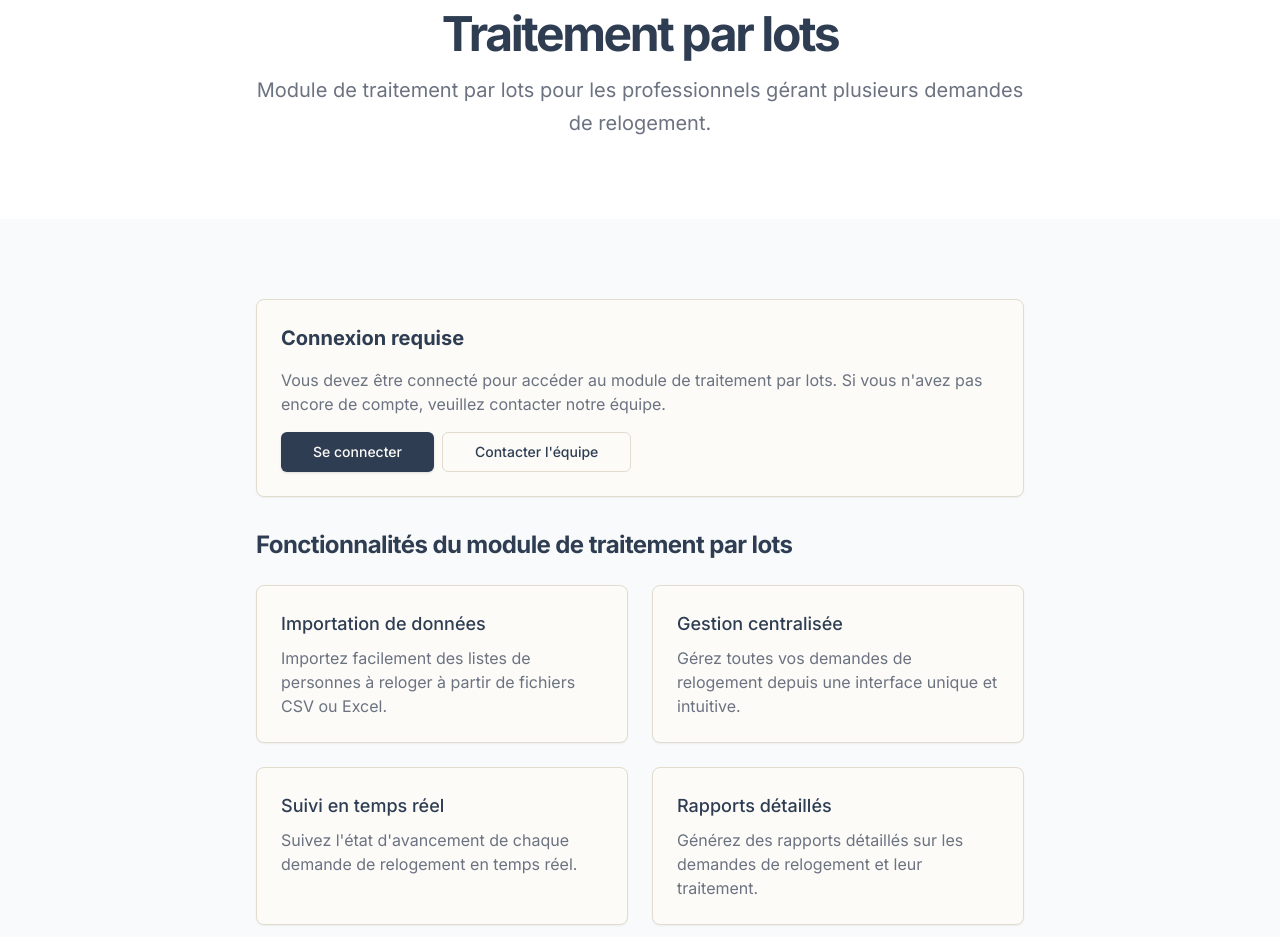
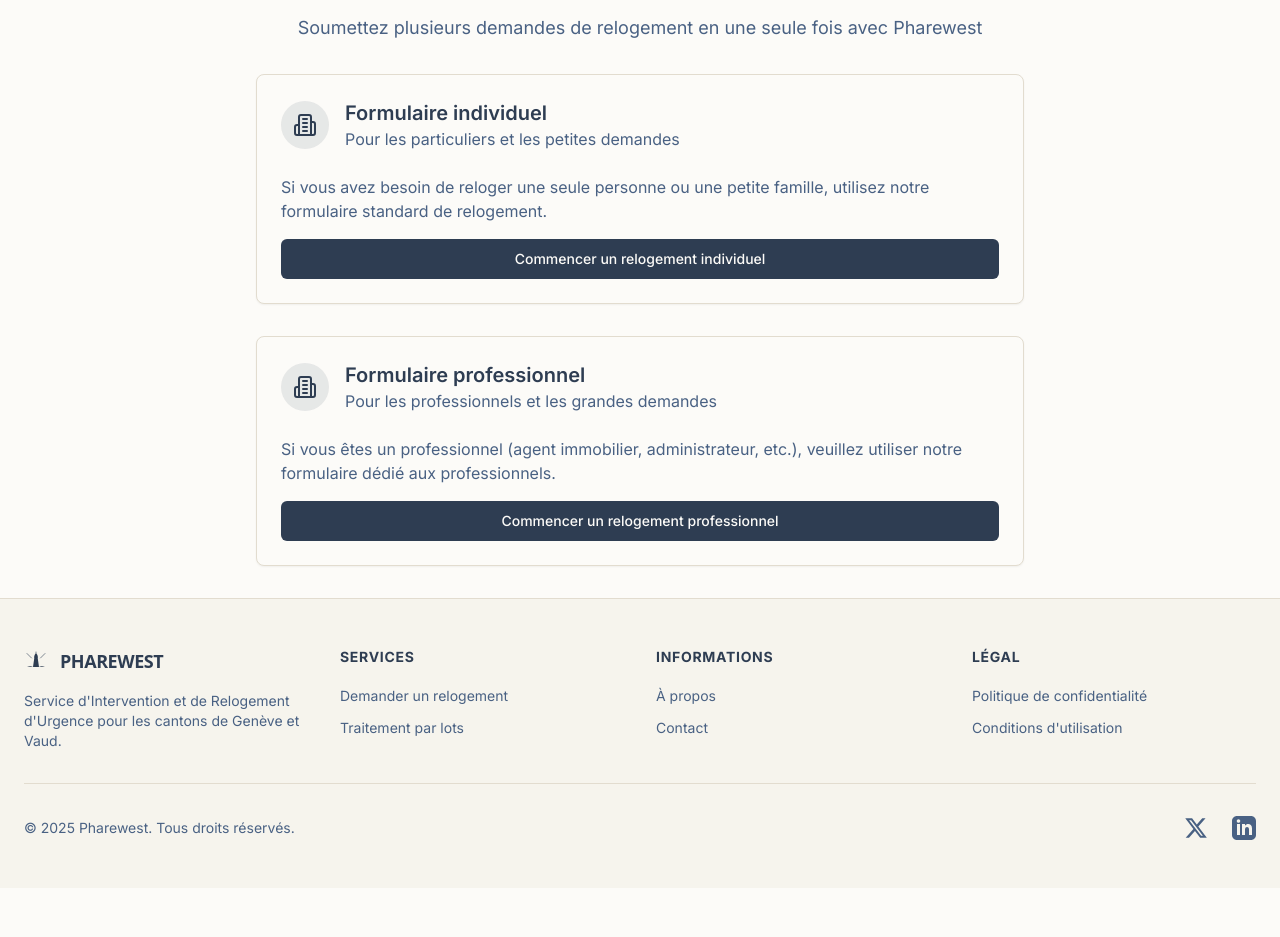
Before and after one commit to valcourgeau/sini, a Next.js app: page /relocation/batch in a window 1280 px wide. Shown: the part 135-1072 px from the top of the page. After the commit the page ends 1023 px from the top, so only its background shows below. Built offline with nearby package versions, Linux system fonts and the light colour scheme.

Commit message:
feat: some form mvoed from server to client side

```diff
--- a/src/app/relocation/batch/page.tsx
+++ b/src/app/relocation/batch/page.tsx
@@ -1,124 +1,90 @@
+"use client";
+
 import { Metadata } from "next";
 import Link from "next/link";
 import { Building2 } from "lucide-react";
 import { Button } from "@/components/ui/button";
+import { useRouter } from "next/navigation";
 
 export const metadata = {
-  title: "Traitement par lots | Pharewest",
-  description: "Module de traitement par lots pour les professionnels gérant plusieurs demandes de relogement.",
+  title: "Relocation Batch | Pharewest",
+  description: "Submit multiple relocation requests at once",
 };
 
 /**
  * Batch processing page for multiple relocation requests
  */
 export default function BatchRelocationPage() {
+  const router = useRouter();
+
   return (
-    <main className="flex-1">
-      <section className="bg-white py-12 md:py-16 lg:py-20">
-        <div className="container mx-auto px-4 md:px-6">
-          <div className="mx-auto max-w-3xl space-y-4 text-center">
-            <h1 className="text-3xl font-bold tracking-tighter sm:text-4xl md:text-5xl">
-              Traitement par lots
-            </h1>
-            <p className="text-gray-500 md:text-xl/relaxed">
-              Module de traitement par lots pour les professionnels gérant plusieurs demandes de relogement.
+    <div className="container py-8">
+      <div className="max-w-3xl mx-auto">
+        <div className="text-center mb-8">
+          <h1 className="text-3xl font-bold mb-4">Relogement par lots</h1>
+          <p className="text-lg text-muted-foreground">
+            Soumettez plusieurs demandes de relogement en une seule fois avec Pharewest
+          </p>
+        </div>
+
+        <div className="grid gap-8">
+          {/* Individual Relocation Form */}
+          <div className="bg-card rounded-lg shadow-sm border p-6">
+            <div className="flex items-center gap-4 mb-6">
+              <div className="w-12 h-12 rounded-full bg-primary/10 flex items-center justify-center">
+                <Building2 className="h-6 w-6 text-primary" />
+              </div>
+              <div>
+                <h2 className="text-xl font-semibold">Formulaire individuel</h2>
+                <p className="text-muted-foreground">
+                  Pour les particuliers et les petites demandes
                 </p>
               </div>
             </div>
-      </section>
-
-      <section className="bg-gray-50 py-12 md:py-16 lg:py-20">
-        <div className="container mx-auto px-4 md:px-6">
-          <div className="mx-auto max-w-3xl space-y-8">
-            <div className="rounded-lg border bg-card p-6 shadow-sm">
             <div className="space-y-4">
-                <h2 className="text-xl font-bold">Connexion requise</h2>
-                <p className="text-gray-500">
-                  Vous devez être connecté pour accéder au module de traitement par lots. Si vous n'avez pas encore de compte, veuillez contacter notre équipe.
+              <p className="text-muted-foreground">
+                Si vous avez besoin de reloger une seule personne ou une petite famille,
+                utilisez notre formulaire standard de relogement.
               </p>
-                <div className="flex flex-col gap-2 sm:flex-row">
-                  <Link
-                    href="/login"
-                    className="inline-flex h-10 items-center justify-center rounded-md bg-primary px-8 text-sm font-medium text-primary-foreground shadow transition-colors hover:bg-primary/90 focus-visible:outline-none focus-visible:ring-1 focus-visible:ring-ring"
+              <Button
+                variant="default"
+                className="w-full"
+                onClick={() => router.push('/relocation/new')}
               >
-                    Se connecter
-                  </Link>
-                  <Link
-                    href="/contact"
-                    className="inline-flex h-10 items-center justify-center rounded-md border border-input bg-background px-8 text-sm font-medium ring-offset-background transition-colors hover:bg-accent hover:text-accent-foreground focus-visible:outline-none focus-visible:ring-2 focus-visible:ring-ring focus-visible:ring-offset-2"
-                  >
-                    Contacter l'équipe
-                  </Link>
-                </div>
+                Commencer un relogement individuel
+              </Button>
             </div>
           </div>
 
-            <div className="space-y-6">
-              <h2 className="text-2xl font-bold tracking-tight">Fonctionnalités du module de traitement par lots</h2>
-
-              <div className="grid gap-6 md:grid-cols-2">
-                <div className="rounded-lg border bg-card p-6 shadow-sm">
-                  <div className="space-y-2">
-                    <h3 className="text-lg font-medium">Importation de données</h3>
-                    <p className="text-gray-500">
-                      Importez facilement des listes de personnes à reloger à partir de fichiers CSV ou Excel.
+          {/* Professional Form */}
+          <div className="bg-card rounded-lg shadow-sm border p-6">
+            <div className="flex items-center gap-4 mb-6">
+              <div className="w-12 h-12 rounded-full bg-primary/10 flex items-center justify-center">
+                <Building2 className="h-6 w-6 text-primary" />
+              </div>
+              <div>
+                <h2 className="text-xl font-semibold">Formulaire professionnel</h2>
+                <p className="text-muted-foreground">
+                  Pour les professionnels et les grandes demandes
                 </p>
               </div>
             </div>
-
-                <div className="rounded-lg border bg-card p-6 shadow-sm">
-                  <div className="space-y-2">
-                    <h3 className="text-lg font-medium">Gestion centralisée</h3>
-                    <p className="text-gray-500">
-                      Gérez toutes vos demandes de relogement depuis une interface unique et intuitive.
-                    </p>
-                  </div>
-                </div>
-
-                <div className="rounded-lg border bg-card p-6 shadow-sm">
-                  <div className="space-y-2">
-                    <h3 className="text-lg font-medium">Suivi en temps réel</h3>
-                    <p className="text-gray-500">
-                      Suivez l'état d'avancement de chaque demande de relogement en temps réel.
-                    </p>
-                  </div>
-                </div>
-
-                <div className="rounded-lg border bg-card p-6 shadow-sm">
-                  <div className="space-y-2">
-                    <h3 className="text-lg font-medium">Rapports détaillés</h3>
-                    <p className="text-gray-500">
-                      Générez des rapports détaillés sur les demandes de relogement et leur traitement.
-                    </p>
-                  </div>
-                </div>
-              </div>
-            </div>
-
-            <div className="rounded-lg bg-primary/5 p-6">
-              <div className="flex items-center gap-4">
-                <div className="rounded-full bg-primary/10 p-2">
-                  <Building2 className="h-6 w-6 text-primary/80" />
-                </div>
-                <div>
-                  <h3 className="text-lg font-medium text-primary/90">Vous êtes un professionnel?</h3>
-                  <p className="text-primary/80">
+            <div className="space-y-4">
+              <p className="text-muted-foreground">
                 Si vous êtes un professionnel (agent immobilier, administrateur, etc.),
                 veuillez utiliser notre formulaire dédié aux professionnels.
               </p>
               <Button
                 variant="default"
-                    className="mt-4"
-                    onClick={() => window.location.href = '/relocation/batch/professional'}
+                className="w-full"
+                onClick={() => router.push('/relocation/batch/professional')}
               >
-                    Formulaire professionnel
+                Commencer un relogement professionnel
               </Button>
             </div>
           </div>
         </div>
       </div>
     </div>
-      </section>
-    </main>
   );
 }
```
Also changed, not shown: 1 other file (tests, documents, lock files or other folders). Lines whose indentation alone changed are shown as unchanged.
